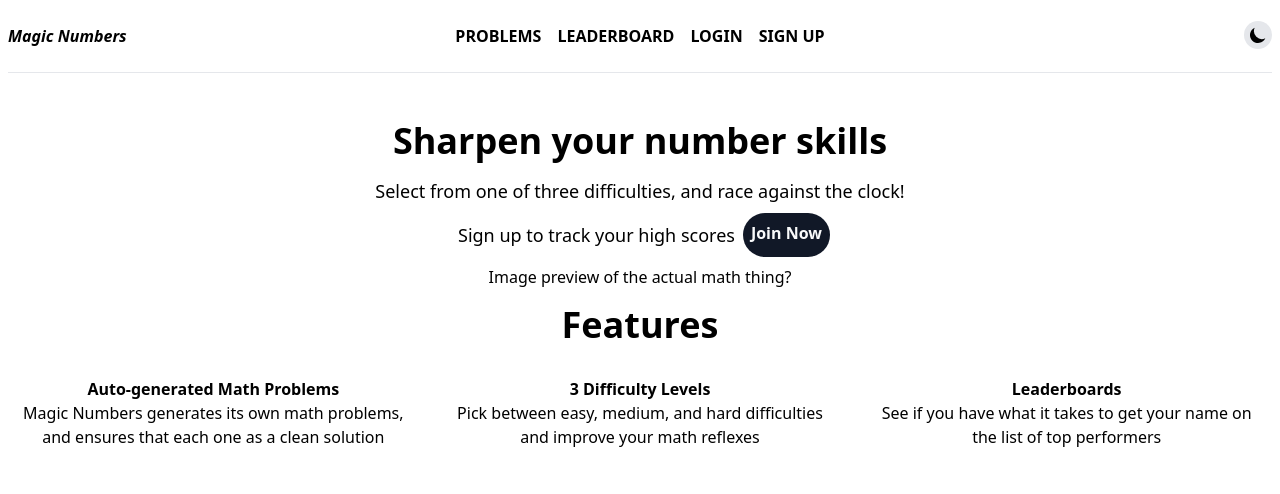
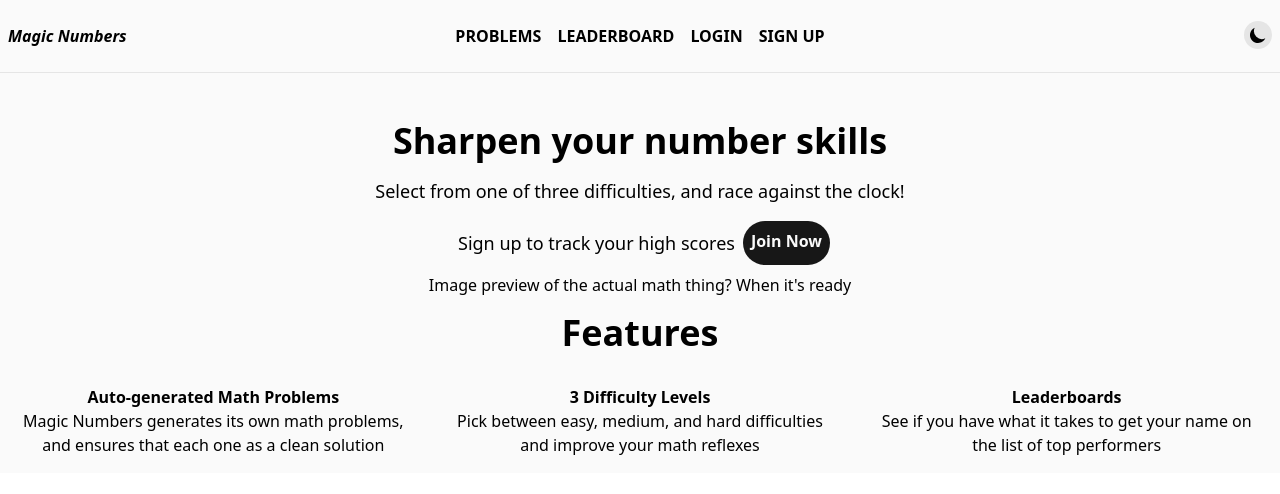
Before and after one commit to EzraKatzman/MagicNumbers, a React (Create React App) app: page / in a window 1280 px wide. Shown: the top 494 px of the page. Built offline with nearby package versions, Linux system fonts and the light colour scheme.

Commit message:
changed default gray, edited dark mode colours

```diff
--- a/src/App.js
+++ b/src/App.js
@@ -13,9 +13,10 @@ function App() {
     const isDark = useSelector(state => state.isDark)
 
     return (
+    <div className={`${isDark ? 'dark' : ''} w-screen h-screen`}>
       <Router>
-      <div className={`${isDark ? 'dark' : ''} max-w-screen-lg xl:max-w-screen-xl mx-auto`}>
-        <div> {/* class for this div will affect global background color for dark theme */}
+        <div className='dark:bg-tgray-900 bg-tgray-50'>
+          <div className='max-w-screen-lg xl:max-w-screen-xl mx-auto'>
             <Navbar/>
             <Switch>
               <Route path='/' exact component={Home}/>
@@ -27,6 +28,7 @@ function App() {
           </div>
         </div>
       </Router>
+    </div>
   );
 }
 
--- a/src/Components/DarkToggle.js
+++ b/src/Components/DarkToggle.js
@@ -7,7 +7,7 @@ const DarkToggle = () => {
     const dispatch = useDispatch();
 
     return (
-        <button onClick={() => dispatch(invert())} className='bg-gray-200 dark:bg-gray-800 rounded-full p-1'>
+        <button onClick={() => dispatch(invert())} className='bg-tgray-200 dark:bg-tgray-800 rounded-full p-1'>
             <svg className={`${isDark ? 'block' : 'hidden'} h-5 w-5 text-white`} xmlns="http://www.w3.org/2000/svg" viewBox="0 0 20 20" fill="currentColor">
                 <path fillRule="evenodd" d="M10 2a1 1 0 011 1v1a1 1 0 11-2 0V3a1 1 0 011-1zm4 8a4 4 0 11-8 0 4 4 0 018 0zm-.464 4.95l.707.707a1 1 0 001.414-1.414l-.707-.707a1 1 0 00-1.414 1.414zm2.12-10.607a1 1 0 010 1.414l-.706.707a1 1 0 11-1.414-1.414l.707-.707a1 1 0 011.414 0zM17 11a1 1 0 100-2h-1a1 1 0 100 2h1zm-7 4a1 1 0 011 1v1a1 1 0 11-2 0v-1a1 1 0 011-1zM5.05 6.464A1 1 0 106.465 5.05l-.708-.707a1 1 0 00-1.414 1.414l.707.707zm1.414 8.486l-.707.707a1 1 0 01-1.414-1.414l.707-.707a1 1 0 011.414 1.414zM4 11a1 1 0 100-2H3a1 1 0 000 2h1z" clipRule="evenodd" />
             </svg>
--- a/src/Components/Navbar.js
+++ b/src/Components/Navbar.js
@@ -6,10 +6,10 @@ const Navbar = () => {
     const [isOpen, setView] = useState(false)
 
     return (
-        <header className='sm:grid sm:grid-cols-3 sm:items-center py-4 mx-2 border-b border-gray-200 mb-14 sm:mb-20 xl:mb-8'>
+        <header className='sm:grid sm:grid-cols-3 sm:items-center py-4 px-2 border-b border-tgray-200 mb-14 sm:mb-20 xl:mb-8 dark:bg-tgray-900'>
             <div className='flex items-center justify-between px-4 sm:p-0'>
                 <div>
-                    <Link to='/' className='block font-semibold rounded italic logo dark:text-red-700 '>Magic Numbers</Link>
+                    <Link to='/' className='block font-semibold rounded italic logo dark:text-tgray-200 '>Magic Numbers</Link>
                 </div>
                 <div className='sm:hidden'>
                     <button onClick={() => setView(!isOpen)} type='button' className='block focus:outline-none'>
@@ -21,10 +21,10 @@ const Navbar = () => {
                 </div>
             </div>
             <nav className={`${isOpen ? 'block' : 'hidden'} px-4 py-2 pb-4 sm:flex sm:p-0 text-center uppercase justify-self-center`}>
-              <Link to='/problems' className='block my-1 px-2 py-1 font-semibold hover:bg-gray-200 rounded-full'>Problems</Link>
-              <Link to='/leaders' className='block my-1 px-2 py-1 font-semibold hover:bg-gray-200 rounded-full'>Leaderboard</Link>
-              <Link to='/login' className='block my-1 px-2 py-1 font-semibold hover:bg-gray-200 rounded-full'>Login</Link>
-              <Link to='/signup' className='block my-1 px-2 py-1 font-semibold hover:bg-gray-200 rounded-full'>Sign up</Link>
+              <Link to='/problems' className='block my-1 px-2 py-1 font-semibold hover:bg-tgray-200 dark:hover:bg-tgray-800 dark:text-tgray-50 rounded-full'>Problems</Link>
+              <Link to='/leaders' className='block my-1 px-2 py-1 font-semibold hover:bg-tgray-200 dark:hover:bg-tgray-800 dark:text-tgray-50 rounded-full'>Leaderboard</Link>
+              <Link to='/login' className='block my-1 px-2 py-1 font-semibold hover:bg-tgray-200 dark:hover:bg-tgray-800 dark:text-tgray-50 rounded-full'>Login</Link>
+              <Link to='/signup' className='block my-1 px-2 py-1 font-semibold hover:bg-tgray-200 dark:hover:bg-tgray-800 dark:text-tgray-50 rounded-full'>Sign up</Link>
               <div className='block sm:hidden px-2 py-1'>
                 <DarkToggle ></DarkToggle>
               </div>
--- a/src/Pages/Home.js
+++ b/src/Pages/Home.js
@@ -2,37 +2,37 @@ import { Link } from 'react-router-dom'
 
 const Home = () => {
     return (
-        <div className="max-w-screen-lg xl:max-w-screen-xl mx-auto">
+        <div className="max-w-screen-lg xl:max-w-screen-xl mx-auto dark:text-tgray-100">
             <section>
                 <div className="text-center">
                     <h2 className="font-semibold text-4xl p-4">Sharpen your number skills</h2>
                     <p className="text-lg">Select from one of three difficulties, and race against the clock!</p>
 
-                    <div className='flex justify-center p-2'>
+                    <div className='flex justify-center p-2 mt-2'>
                         <p className='text-lg p-2'>Sign up to track your high scores</p>
-                        <Link to='/signup' className='px-2 py-2 font-bold bg-gray-900 hover:bg-gray-700 text-gray-50 rounded-full'>Join Now</Link>
+                        <Link to='/signup' className='p-2 font-bold bg-tgray-900 dark:bg-tgray-50 hover:bg-tgray-700 dark:hover:bg-tgray-200 text-tgray-50 dark:text-tgray-900 rounded-full'>Join Now</Link>
                     </div>
 
                 </div>
             </section>
             <section>
-                <div className="text-center">Image preview of the actual math thing?</div>
+                <div className="text-center">Image preview of the actual math thing? When it's ready</div>
             </section>
             <section>
                 <div className="text-center">
                     <h2 className="font-semibold text-4xl p-4">Features</h2>
                     <div className='sm:flex sm:justify-center sm:items-center'>
-                        <div className='border-black m-2 p-2 w-1/3'>
-                            <h3 className="font-semibold">Auto-generated Math Problems</h3>
-                            <p>Magic Numbers generates its own math problems, and ensures that each one as a clean solution</p>
+                        <div className='m-2 p-2 w-1/3'>
+                            <h3 className="font-semibold dark:text-tgray-100">Auto-generated Math Problems</h3>
+                            <p className="dark:text-tgray-300">Magic Numbers generates its own math problems, and ensures that each one as a clean solution</p>
                         </div>
-                        <div className='border-black m-2 p-2 w-1/3'>
-                            <h3 className="font-semibold">3 Difficulty Levels</h3>
-                            <p>Pick between easy, medium, and hard difficulties and improve your math reflexes</p>
+                        <div className='m-2 p-2 w-1/3'>
+                            <h3 className="font-semibold dark:text-tgray-100">3 Difficulty Levels</h3>
+                            <p className="dark:text-tgray-300">Pick between easy, medium, and hard difficulties and improve your math reflexes</p>
                         </div>
-                        <div className='border-black m-2 p-2 w-1/3'>
-                            <h3 className="font-semibold">Leaderboards</h3>
-                            <p>See if you have what it takes to get your name on the list of top performers</p>
+                        <div className='m-2 p-2 w-1/3'>
+                            <h3 className="font-semibold dark:text-tgray-100">Leaderboards</h3>
+                            <p className="dark:text-tgray-300">See if you have what it takes to get your name on the list of top performers</p>
                         </div>
                     </div>
                 </div>
--- a/tailwind.config.js
+++ b/tailwind.config.js
@@ -1,8 +1,14 @@
+const colors = require('tailwindcss/colors')
+
 module.exports = {
   purge: [],
   darkMode: 'class', // or 'media' or 'class'
   theme: {
-    extend: {},
+    extend: {
+      colors: {
+        tgray: colors.trueGray,
+      }
+    },
   },
   variants: {
     extend: {},
```
Lines whose indentation alone changed are shown as unchanged.
